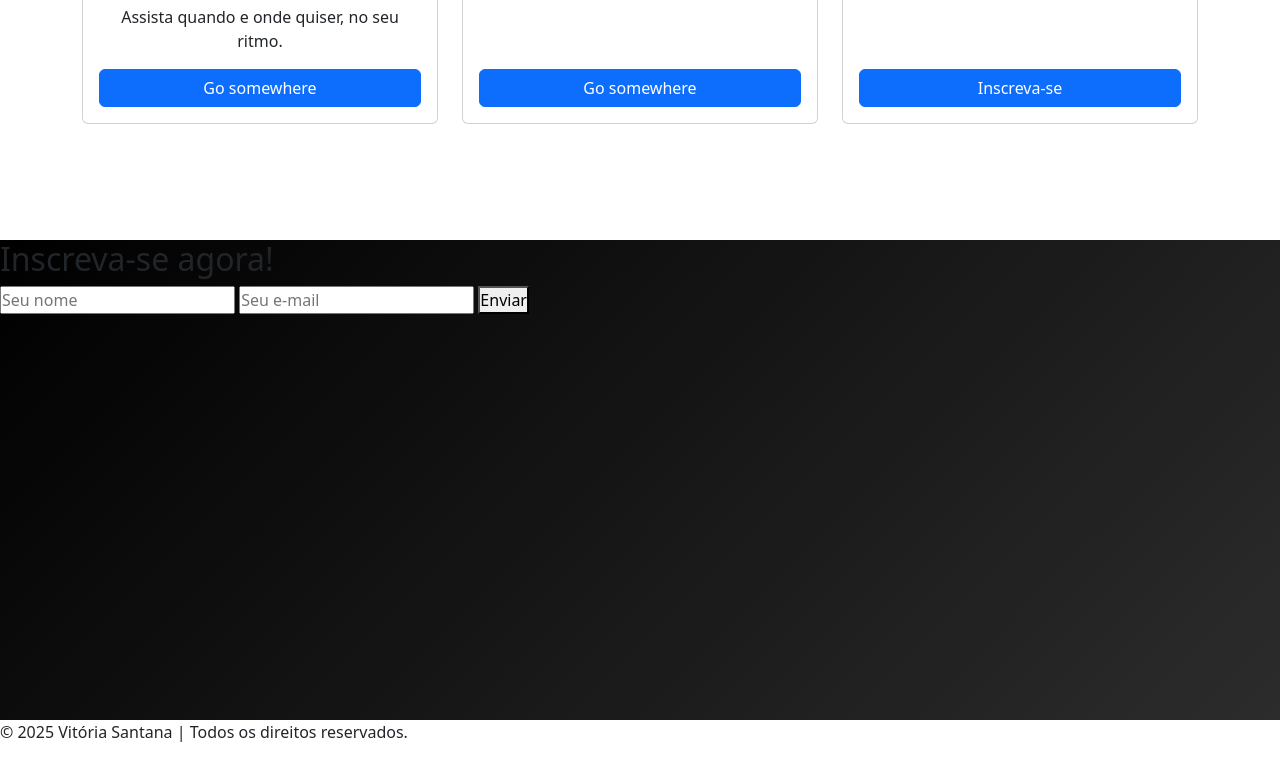
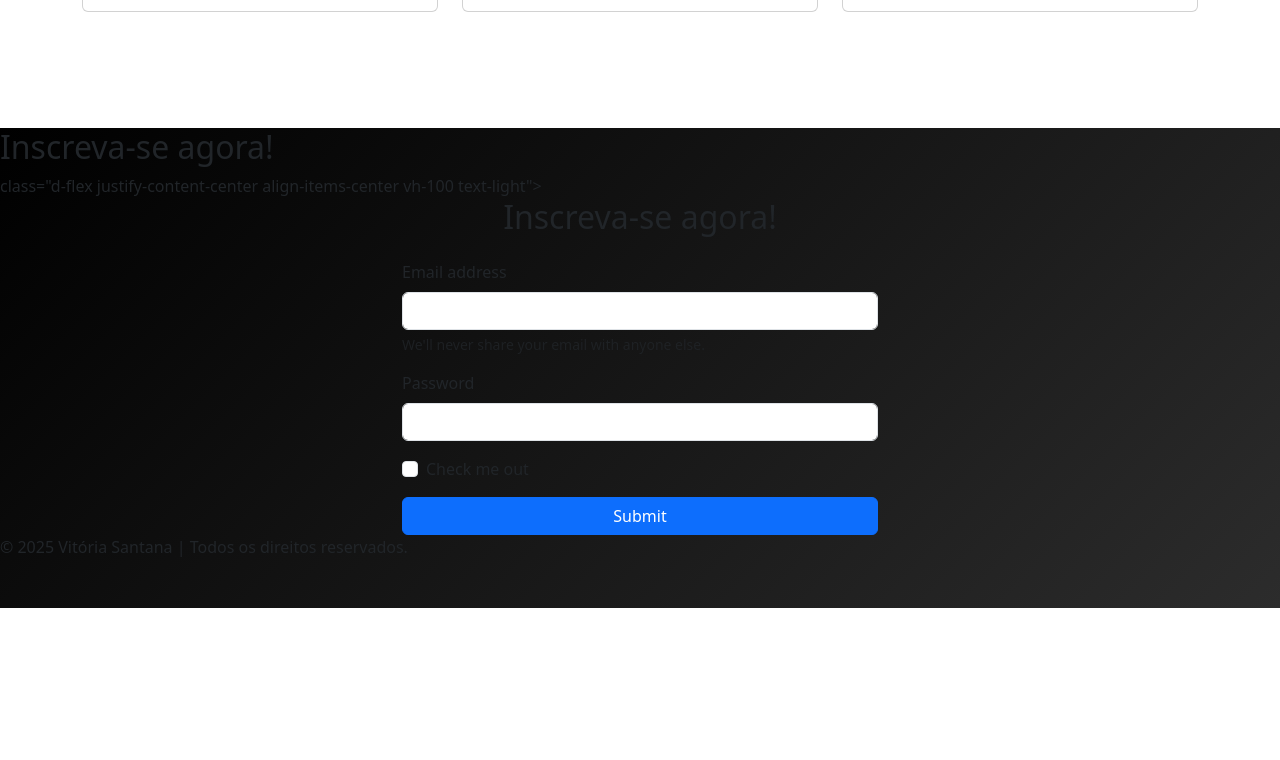
Before and after one commit to vitoriaeliza78/AprenList-Curso-de-ingles-e-espanhol, a plain HTML site: page index.html in a window 1280 px wide. Shown: the part 1504-2264 px from the top of the page. After the commit the page ends 2112 px from the top, so only its background shows below. Drawn offline with nearby package versions, Linux system fonts and the light colour scheme.

Commit message:
mudando o form

```diff
--- a/css/style.css
+++ b/css/style.css
@@ -38,11 +38,11 @@ header{
   justify-content: center;
   align-items: center;
   text-align: center;
-  height: 100vh; /* ocupa a tela toda */
+  height: 86vh; /* ocupa a tela toda */
 }
 
 .hero button{
-    background: linear-gradient(135deg, #000000, #2c2c2c); /* degradê preto para cinza escuro */
+  background: linear-gradient(135deg, #000000, #2c2c2c); /* degradê preto para cinza escuro */
   color: #fff;
   border: none;
   padding: 12px 28px;
--- a/index.html
+++ b/index.html
@@ -147,12 +147,34 @@
     <!-- Inscrição -->
     <section id="inscricao" class="form-section">
       <h2>Inscreva-se agora!</h2>
-      <form>
-        <input type="text" placeholder="Seu nome" required />
-        <input type="email" placeholder="Seu e-mail" required />
-        <button type="submit">Enviar</button>
-      </form>
-    </section>
+      <section>
+        class="d-flex justify-content-center align-items-center vh-100 text-light">
+        <div class="container" style="max-width: 500px">
+          <h2 class="text-center mb-4">Inscreva-se agora!</h2>
+
+          <form>
+            <div class="mb-3">
+              <label for="email" class="form-label">Email address</label>
+              <input type="email" class="form-control" id="email" />
+              <div class="form-text">
+                We'll never share your email with anyone else.
+              </div>
+            </div>
+
+            <div class="mb-3">
+              <label for="password" class="form-label">Password</label>
+              <input type="password" class="form-control" id="password" />
+            </div>
+
+            <div class="mb-3 form-check">
+              <input type="checkbox" class="form-check-input" id="check" />
+              <label class="form-check-label" for="check">Check me out</label>
+            </div>
+
+            <button type="submit" class="btn btn-primary w-100">Submit</button>
+          </form>
+        </div>
+      </section>
 
     <!-- Rodapé -->
     <footer>
```
